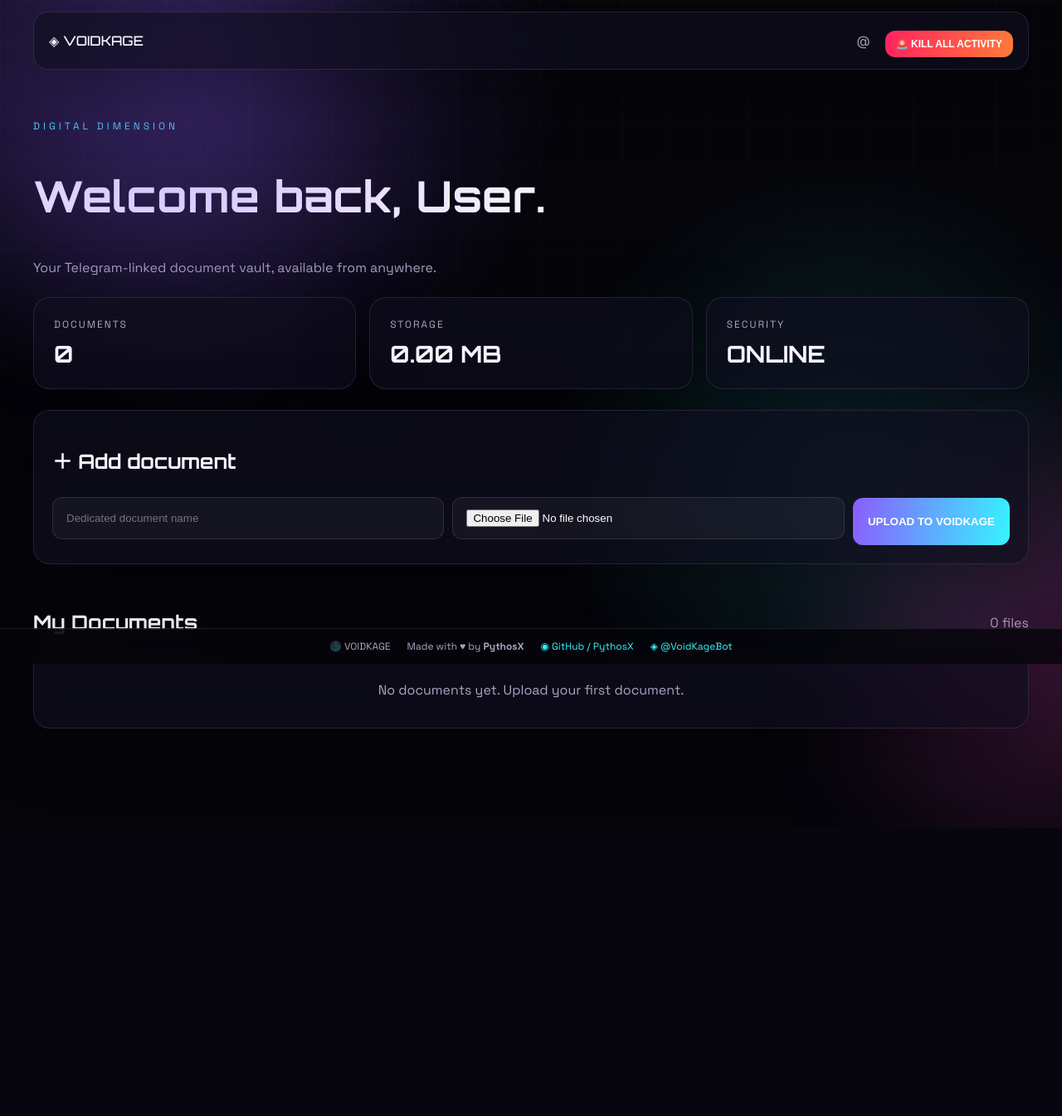
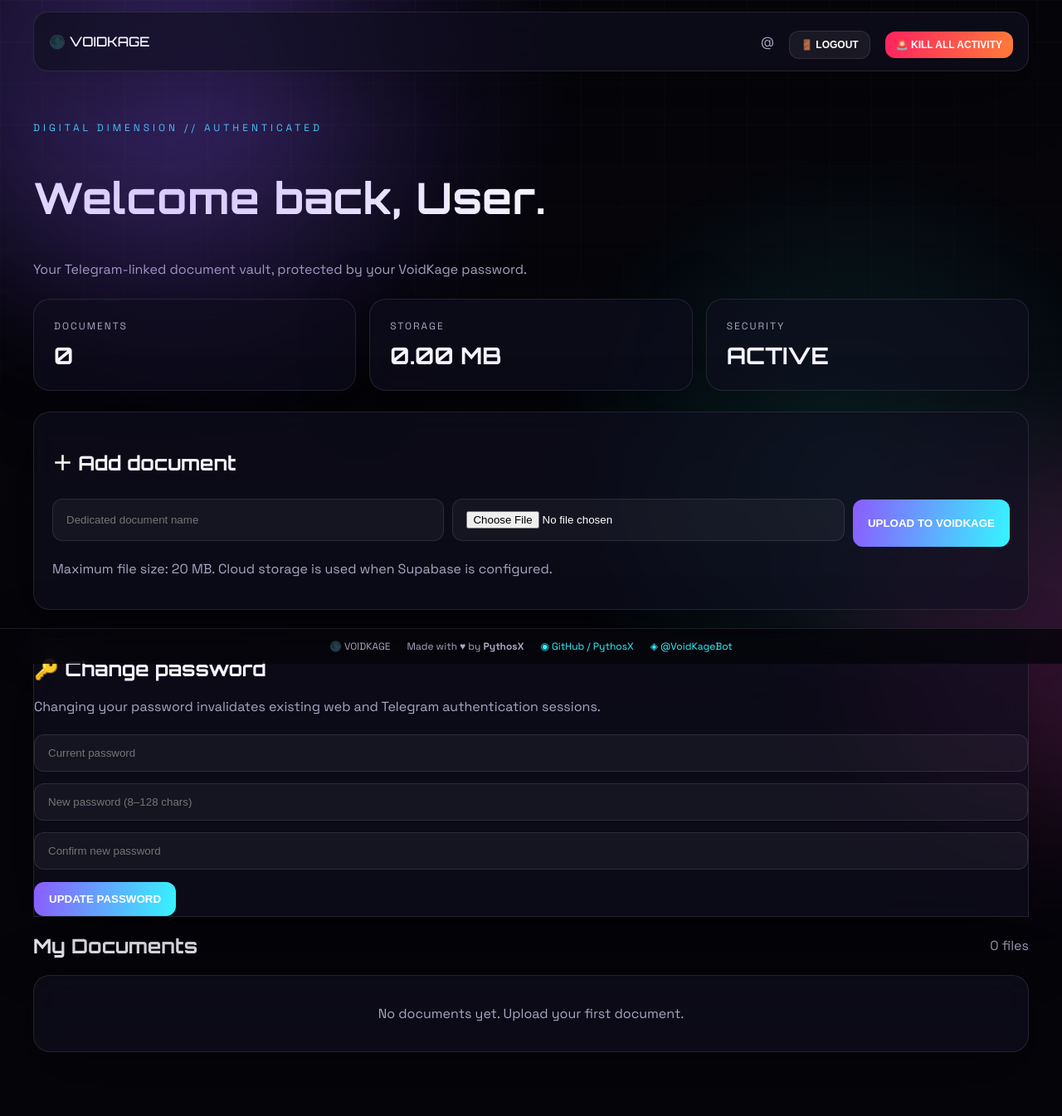
Before and after one commit to PythosX/VoidKage, a Flask app: template templates/dashboard.html in a window 1280 px wide. Shown: the top 1345 px of the page at 83% size. Before the commit the page ends 998 px from the top, so only its background shows below. Run offline with Flask 3, Linux system fonts and the light colour scheme; the template is opened without the code that fills it, so the values that code supplies are empty; parts of the project's set-up code (start-up, migrations or seed data) failed here and were passed over.

Commit message:
Update dashboard.html

```diff
--- a/templates/dashboard.html
+++ b/templates/dashboard.html
@@ -2,32 +2,52 @@
 {% block title %}VoidKage — Vault{% endblock %}
 {% block content %}
 <header class="topbar glass">
-  <div class="brand">◈ VOIDKAGE</div>
+  <div class="brand">🌑 VOIDKAGE</div>
   <div class="user">@{{ user.telegram_username or user.telegram_id }}</div>
-  <form method="post" action="/kill-all" onsubmit="return confirm('Terminate all VoidKage sessions? Your documents will NOT be deleted.')">
-    <button class="danger small">🚨 KILL ALL ACTIVITY</button>
+  <form method="post" action="{{ url_for('logout') }}">
+    <input name="csrf_token" type="hidden" value="{{ csrf_token }}">
+    <button class="ghost small" type="submit">🚪 LOGOUT</button>
+  </form>
+  <form method="post" action="{{ url_for('kill_all') }}" onsubmit="return confirm('Terminate all VoidKage sessions? Your documents will NOT be deleted.')">
+    <input name="csrf_token" type="hidden" value="{{ csrf_token }}">
+    <button class="danger small" type="submit">🚨 KILL ALL ACTIVITY</button>
   </form>
 </header>
 
 <main class="dashboard">
+  {% if error %}<div class="error glass">{{ error }}</div>{% endif %}
   <section class="hero">
-    <p class="eyebrow">DIGITAL DIMENSION</p>
+    <p class="eyebrow">DIGITAL DIMENSION // AUTHENTICATED</p>
     <h1>Welcome back, {{ user.first_name or "User" }}.</h1>
-    <p class="muted">Your Telegram-linked document vault, available from anywhere.</p>
+    <p class="muted">Your Telegram-linked document vault, protected by your VoidKage password.</p>
   </section>
 
   <section class="stats">
     <div class="stat glass"><span>DOCUMENTS</span><strong>{{ documents|length }}</strong></div>
     <div class="stat glass"><span>STORAGE</span><strong>{{ "%.2f"|format(total_bytes / 1048576) }} MB</strong></div>
-    <div class="stat glass"><span>SECURITY</span><strong>ONLINE</strong></div>
+    <div class="stat glass"><span>SECURITY</span><strong>ACTIVE</strong></div>
   </section>
 
   <section class="glass upload">
     <h2>＋ Add document</h2>
-    <form method="post" action="/upload" enctype="multipart/form-data">
-      <input type="text" name="display_name" placeholder="Dedicated document name">
+    <form method="post" action="{{ url_for('upload') }}" enctype="multipart/form-data">
+      <input name="csrf_token" type="hidden" value="{{ csrf_token }}">
+      <input type="text" name="display_name" placeholder="Dedicated document name" maxlength="120">
       <input type="file" name="file" required>
-      <button>UPLOAD TO VOIDKAGE</button>
+      <button type="submit">UPLOAD TO VOIDKAGE</button>
+    </form>
+    <p class="muted tiny">Maximum file size: {{ max_upload_mb }} MB. Cloud storage is used when Supabase is configured.</p>
+  </section>
+
+  <section class="glass password-card">
+    <h2>🔑 Change password</h2>
+    <p class="muted">Changing your password invalidates existing web and Telegram authentication sessions.</p>
+    <form method="post" action="{{ url_for('change_password') }}" class="password-form">
+      <input name="csrf_token" type="hidden" value="{{ csrf_token }}">
+      <input type="password" name="current_password" placeholder="Current password" autocomplete="current-password" required>
+      <input type="password" name="new_password" placeholder="New password (8–128 chars)" autocomplete="new-password" minlength="8" maxlength="128" required>
+      <input type="password" name="confirm_password" placeholder="Confirm new password" autocomplete="new-password" minlength="8" maxlength="128" required>
+      <button type="submit">UPDATE PASSWORD</button>
     </form>
   </section>
 
@@ -37,22 +57,19 @@
       {% for d in documents %}
       <article class="doc glass">
         <div class="doc-icon">📄</div>
-        <div class="doc-info">
-          <h3>{{ d.display_name }}</h3>
-          <p>{{ d.original_filename }} · {{ "%.2f"|format(d.file_size / 1048576) }} MB</p>
-        </div>
+        <div class="doc-info"><h3>{{ d.display_name }}</h3><p>{{ d.original_filename }} · {{ "%.2f"|format(d.file_size / 1048576) }} MB</p></div>
         <a class="button" href="{{ url_for('download', doc_id=d.id) }}">DOWNLOAD</a>
         <form method="post" action="{{ url_for('rename', doc_id=d.id) }}" class="rename">
-          <input name="display_name" placeholder="Rename">
-          <button class="ghost">RENAME</button>
+          <input name="csrf_token" type="hidden" value="{{ csrf_token }}">
+          <input name="display_name" placeholder="Rename" maxlength="120">
+          <button class="ghost" type="submit">RENAME</button>
         </form>
         <form method="post" action="{{ url_for('delete', doc_id=d.id) }}" onsubmit="return confirm('Delete this document?')">
-          <button class="danger ghost">DELETE</button>
+          <input name="csrf_token" type="hidden" value="{{ csrf_token }}">
+          <button class="danger ghost" type="submit">DELETE</button>
         </form>
       </article>
-      {% else %}
-      <div class="empty glass">No documents yet. Upload your first document.</div>
-      {% endfor %}
+      {% else %}<div class="empty glass">No documents yet. Upload your first document.</div>{% endfor %}
     </div>
   </section>
 </main>
```
